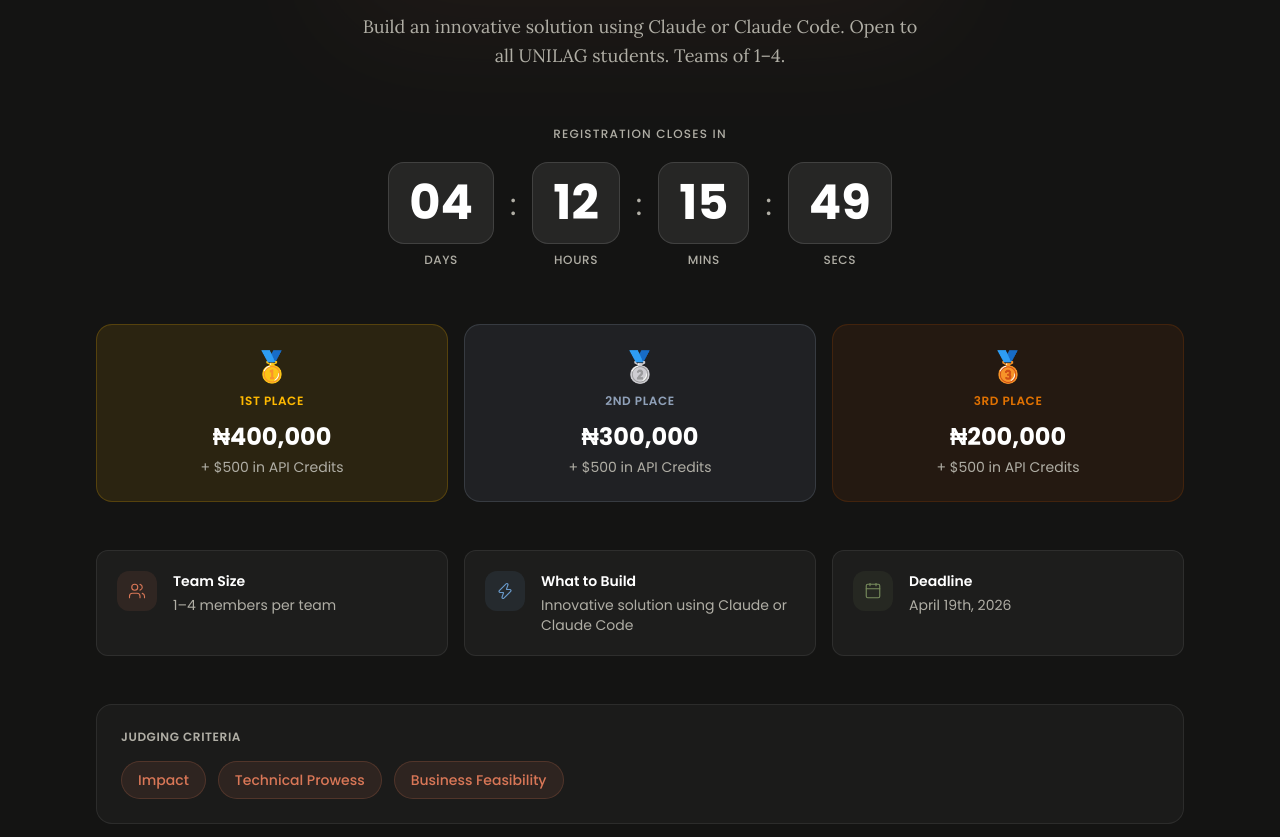
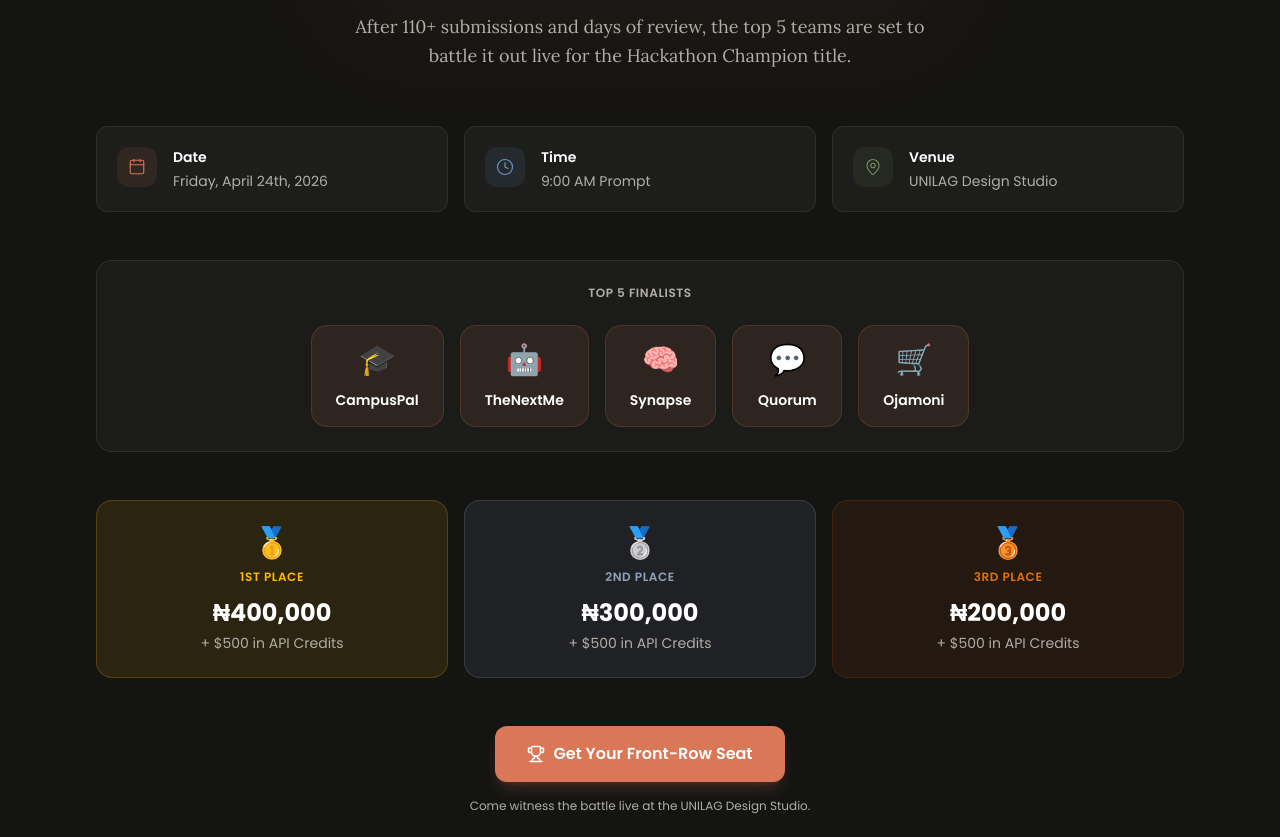
Before and after one commit to ndujesco/claude-unilag, a Next.js app: page / in a window 1280 px wide. Shown: the part 1960-2797 px from the top of the page. Built offline with nearby package versions, Linux system fonts and the light colour scheme.

Commit message:
Update Hackathon details in Footer and Hero components for clarity and accuracy

```diff
--- a/components/Footer.tsx
+++ b/components/Footer.tsx
@@ -61,7 +61,7 @@
                 { href: "/#community", label: "Community" },
                 { href: "https://www.jotform.com/253555944387168", label: "Sign Up", external: true },
                 { href: "https://www.jotform.com/253566966596075", label: "Event Check-in", external: true },
-                { href: "https://forms.gle/5xUhUpsRytyBZSZt9", label: "Hackathon Registration", external: true },
+                { href: "https://luma.com/vnfe8ojm", label: "Hackathon Finals Event", external: true },
               ].map((link) => (
                 <li key={link.label}>
                   <a
--- a/components/HackathonCountdown.tsx
+++ b/components/HackathonCountdown.tsx
@@ -1,34 +1,14 @@
 "use client";
 
-import { useEffect, useState } from "react";
-import { Trophy, Users, Zap, Calendar } from "lucide-react";
+import { Trophy, MapPin, Clock, Calendar } from "lucide-react";
 
-const DEADLINE = new Date("2026-04-19T23:59:59");
-
-function getTimeLeft() {
-  const now = new Date();
-  const diff = DEADLINE.getTime() - now.getTime();
-  if (diff <= 0) return { days: 0, hours: 0, minutes: 0, seconds: 0, expired: true };
-
-  const days = Math.floor(diff / (1000 * 60 * 60 * 24));
-  const hours = Math.floor((diff % (1000 * 60 * 60 * 24)) / (1000 * 60 * 60));
-  const minutes = Math.floor((diff % (1000 * 60 * 60)) / (1000 * 60));
-  const seconds = Math.floor((diff % (1000 * 60)) / 1000);
-  return { days, hours, minutes, seconds, expired: false };
-}
-
-function CountdownUnit({ value, label }: { value: number; label: string }) {
-  return (
-    <div className="flex flex-col items-center">
-      <div className="bg-white/[0.08] border border-white/[0.12] rounded-xl sm:rounded-2xl px-3 py-3 sm:px-5 sm:py-4 min-w-[58px] sm:min-w-[80px] text-center">
-        <span className="heading text-3xl sm:text-5xl font-bold text-white tabular-nums">
-          {String(value).padStart(2, "0")}
-        </span>
-      </div>
-      <span className="text-[10px] sm:text-xs text-[#b0aea5] mt-2 uppercase tracking-wider font-medium">{label}</span>
-    </div>
-  );
-}
+const finalists = [
+  { name: "CampusPal", icon: "🎓" },
+  { name: "TheNextMe", icon: "🤖" },
+  { name: "Synapse", icon: "🧠" },
+  { name: "Quorum", icon: "💬" },
+  { name: "Ojamoni", icon: "🛒" },
+];
 
 const prizes = [
   {
@@ -58,13 +38,6 @@
 ];
 
 export default function HackathonCountdown() {
-  const [timeLeft, setTimeLeft] = useState(getTimeLeft());
-
-  useEffect(() => {
-    const id = setInterval(() => setTimeLeft(getTimeLeft()), 1000);
-    return () => clearInterval(id);
-  }, []);
-
   return (
     <section id="hackathon" className="py-24 bg-[#141413] relative overflow-hidden">
       {/* Glow */}
@@ -75,7 +48,7 @@
         <div className="text-center mb-14">
           <span className="inline-flex items-center gap-2 px-4 py-1.5 bg-[#d97757]/10 border border-[#d97757]/20 rounded-full text-[#d97757] text-xs font-semibold uppercase tracking-wider mb-5">
             <span className="w-1.5 h-1.5 bg-[#d97757] rounded-full animate-pulse" />
-            Now Open
+            Finals — April 24th
           </span>
           <h2 className="heading text-3xl sm:text-5xl font-bold text-white mb-4 leading-tight">
             Claude AI Hackathon
@@ -83,29 +56,56 @@
             <span className="text-[#d97757]">UNILAG</span>
           </h2>
           <p className="body-editorial text-lg text-[#b0aea5] max-w-xl mx-auto leading-relaxed">
-            Build an innovative solution using Claude or Claude Code. Open to all UNILAG students. Teams of 1–4.
+            After 110+ submissions and days of review, the top 5 teams are set to battle it out live for the Hackathon Champion title.
           </p>
         </div>
 
-        {/* Countdown */}
-        <div className="flex justify-center mb-14">
-          <div className="text-center">
-            <p className="text-xs text-[#b0aea5] uppercase tracking-widest mb-5 font-medium">
-              {timeLeft.expired ? "Registration closed" : "Registration closes in"}
-            </p>
-            {!timeLeft.expired ? (
-              <div className="flex items-center gap-1.5 sm:gap-4">
-                <CountdownUnit value={timeLeft.days} label="Days" />
-                <span className="text-[#b0aea5] text-xl sm:text-3xl font-light mb-5">:</span>
-                <CountdownUnit value={timeLeft.hours} label="Hours" />
-                <span className="text-[#b0aea5] text-xl sm:text-3xl font-light mb-5">:</span>
-                <CountdownUnit value={timeLeft.minutes} label="Mins" />
-                <span className="text-[#b0aea5] text-xl sm:text-3xl font-light mb-5">:</span>
-                <CountdownUnit value={timeLeft.seconds} label="Secs" />
+        {/* Event Details */}
+        <div className="grid grid-cols-1 sm:grid-cols-3 gap-4 mb-12">
+          <div className="bg-white/[0.04] border border-white/[0.08] rounded-xl p-5 flex items-start gap-4">
+            <div className="w-10 h-10 bg-[#d97757]/10 rounded-xl flex items-center justify-center text-[#d97757] shrink-0">
+              <Calendar size={18} strokeWidth={1.5} />
+            </div>
+            <div>
+              <p className="text-white text-sm font-semibold mb-1">Date</p>
+              <p className="text-[#b0aea5] text-sm">Friday, April 24th, 2026</p>
+            </div>
+          </div>
+          <div className="bg-white/[0.04] border border-white/[0.08] rounded-xl p-5 flex items-start gap-4">
+            <div className="w-10 h-10 bg-[#6a9bcc]/10 rounded-xl flex items-center justify-center text-[#6a9bcc] shrink-0">
+              <Clock size={18} strokeWidth={1.5} />
+            </div>
+            <div>
+              <p className="text-white text-sm font-semibold mb-1">Time</p>
+              <p className="text-[#b0aea5] text-sm">9:00 AM Prompt</p>
+            </div>
+          </div>
+          <div className="bg-white/[0.04] border border-white/[0.08] rounded-xl p-5 flex items-start gap-4">
+            <div className="w-10 h-10 bg-[#788c5d]/10 rounded-xl flex items-center justify-center text-[#788c5d] shrink-0">
+              <MapPin size={18} strokeWidth={1.5} />
+            </div>
+            <div>
+              <p className="text-white text-sm font-semibold mb-1">Venue</p>
+              <p className="text-[#b0aea5] text-sm">UNILAG Design Studio</p>
+            </div>
+          </div>
+        </div>
+
+        {/* Top 5 Finalists */}
+        <div className="bg-white/[0.03] border border-white/[0.08] rounded-2xl p-6 mb-12">
+          <p className="text-xs font-semibold uppercase tracking-wider text-[#b0aea5] mb-6 text-center">
+            Top 5 Finalists
+          </p>
+          <div className="flex flex-wrap justify-center gap-4">
+            {finalists.map((team) => (
+              <div
+                key={team.name}
+                className="flex flex-col items-center gap-3 px-6 py-4 bg-[#d97757]/10 border border-[#d97757]/20 rounded-2xl min-w-[110px]"
+              >
+                <span className="text-3xl">{team.icon}</span>
+                <span className="text-white text-sm font-semibold">{team.name}</span>
               </div>
-            ) : (
-              <p className="text-white text-2xl font-semibold">Registration has closed.</p>
-            )}
+            ))}
           </div>
         </div>
 
@@ -126,62 +126,19 @@
           ))}
         </div>
 
-        {/* Details grid */}
-        <div className="grid grid-cols-1 sm:grid-cols-3 gap-4 mb-12">
-          <div className="bg-white/[0.04] border border-white/[0.08] rounded-xl p-5 flex items-start gap-4">
-            <div className="w-10 h-10 bg-[#d97757]/10 rounded-xl flex items-center justify-center text-[#d97757] shrink-0">
-              <Users size={18} strokeWidth={1.5} />
-            </div>
-            <div>
-              <p className="text-white text-sm font-semibold mb-1">Team Size</p>
-              <p className="text-[#b0aea5] text-sm">1–4 members per team</p>
-            </div>
-          </div>
-          <div className="bg-white/[0.04] border border-white/[0.08] rounded-xl p-5 flex items-start gap-4">
-            <div className="w-10 h-10 bg-[#6a9bcc]/10 rounded-xl flex items-center justify-center text-[#6a9bcc] shrink-0">
-              <Zap size={18} strokeWidth={1.5} />
-            </div>
-            <div>
-              <p className="text-white text-sm font-semibold mb-1">What to Build</p>
-              <p className="text-[#b0aea5] text-sm">Innovative solution using Claude or Claude Code</p>
-            </div>
-          </div>
-          <div className="bg-white/[0.04] border border-white/[0.08] rounded-xl p-5 flex items-start gap-4">
-            <div className="w-10 h-10 bg-[#788c5d]/10 rounded-xl flex items-center justify-center text-[#788c5d] shrink-0">
-              <Calendar size={18} strokeWidth={1.5} />
-            </div>
-            <div>
-              <p className="text-white text-sm font-semibold mb-1">Deadline</p>
-              <p className="text-[#b0aea5] text-sm">April 19th, 2026</p>
-            </div>
-          </div>
-        </div>
-
-        {/* Judging criteria */}
-        <div className="bg-white/[0.03] border border-white/[0.08] rounded-2xl p-6 mb-10">
-          <p className="text-xs font-semibold uppercase tracking-wider text-[#b0aea5] mb-4">Judging Criteria</p>
-          <div className="flex flex-wrap gap-3">
-            {["Impact", "Technical Prowess", "Business Feasibility"].map((c) => (
-              <span key={c} className="px-4 py-2 bg-[#d97757]/10 border border-[#d97757]/20 text-[#d97757] text-sm font-medium rounded-full">
-                {c}
-              </span>
-            ))}
-          </div>
-        </div>
-
         {/* CTA */}
         <div className="text-center">
           <a
-            href="https://forms.gle/5xUhUpsRytyBZSZt9"
+            href="https://luma.com/vnfe8ojm"
             target="_blank"
             rel="noopener noreferrer"
             className="inline-flex items-center gap-2 px-8 py-4 bg-[#d97757] hover:bg-[#c86843] text-white font-semibold text-base rounded-xl transition-colors shadow-lg shadow-[#d97757]/20"
           >
             <Trophy size={18} />
-            Register for the Hackathon
+            Get Your Front-Row Seat
           </a>
           <p className="text-xs text-[#b0aea5] mt-4">
-            Open to all University of Lagos students. No registration fee.
+            Come witness the battle live at the UNILAG Design Studio.
           </p>
         </div>
       </div>
--- a/components/Hero.tsx
+++ b/components/Hero.tsx
@@ -1,4 +1,3 @@
-import Link from "next/link";
 import ClubLogo from "./ClubLogo";
 
 export default function Hero() {
@@ -62,7 +61,7 @@
         <div className="mt-10 inline-flex items-center gap-2 px-4 py-2 bg-[#d97757]/10 border border-[#d97757]/20 rounded-full">
           <span className="w-2 h-2 bg-[#d97757] rounded-full animate-pulse" />
           <span className="text-[#d97757] text-xs font-semibold">
-            Claude AI Hackathon — Deadline April 19th, 2026
+            Top 5 Finalists Announced — Finals April 24th, 2026
           </span>
         </div>
       </div>
```
